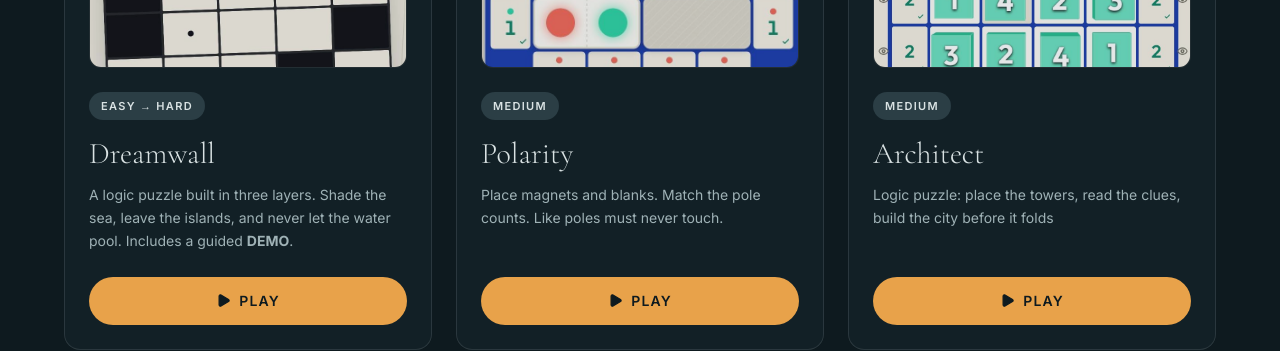
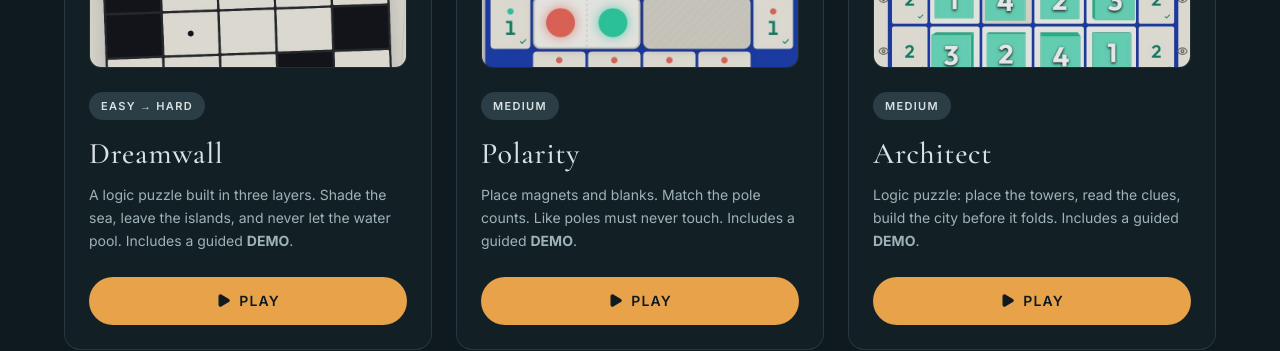
Before and after one commit to Shubham15986/MindSweepers, a React (Vite) app: page / in a window 1280 px wide. Shown: the part 1180-1531 px from the top of the page. Built offline with nearby package versions, Linux system fonts and the light colour scheme; no server answers.

Commit message:
style(games): make game titles bolder and add 'includes demo' to descriptions

```diff
--- a/src/shell/GamesSection.tsx
+++ b/src/shell/GamesSection.tsx
@@ -14,8 +14,10 @@ const GAMES: Record<GameId, React.LazyExoticComponent<(p: GameProps) => React.Re
 const TABS: { id: GameId; label: string; locked: boolean; title: string; desc: React.ReactNode; tag: string }[] = [
   { id: "dreamwall", label: "Dreamwall", locked: false, title: "Dreamwall", tag: "Easy → Hard",
     desc: <>A logic puzzle built in three layers. Shade the sea, leave the islands, and never let the water pool. Includes a guided <b>DEMO</b>.</> },
-  { id: "polarity", label: "Polarity", locked: false, title: "Polarity", tag: "Medium", desc: "Place magnets and blanks. Match the pole counts. Like poles must never touch." },
-  { id: "architect", label: "Architect", locked: false, title: "Architect", tag: "Medium", desc: "Logic puzzle: place the towers, read the clues, build the city before it folds" },
+  { id: "polarity", label: "Polarity", locked: false, title: "Polarity", tag: "Medium",
+    desc: <>Place magnets and blanks. Match the pole counts. Like poles must never touch. Includes a guided <b>DEMO</b>.</> },
+  { id: "architect", label: "Architect", locked: false, title: "Architect", tag: "Medium",
+    desc: <>Logic puzzle: place the towers, read the clues, build the city before it folds. Includes a guided <b>DEMO</b>.</> },
 ];
 
 function DreamwallPreview() {
@@ -97,7 +99,7 @@ export default function GamesSection({ user, playing, setPlaying, onRequireAuth,
               <span className="h-7 px-3 rounded-full bg-slate text-fog text-[11px] font-semibold uppercase tracking-[0.12em] inline-flex items-center">{t.tag}</span>
               {t.locked && <span className="text-[11px] font-semibold uppercase tracking-[0.12em] text-mist">Locked</span>}
             </div>
-            <h3 className="font-display text-fog text-3xl font-light mt-4">{t.title}</h3>
+            <h3 className="font-display text-fog text-3xl font-medium mt-4 tracking-wide">{t.title}</h3>
             <p className="text-mist mt-3 text-sm leading-relaxed flex-1">{t.desc}</p>
             {t.locked
               ? <div className="mt-6 inline-flex items-center justify-center gap-2 h-12 px-6 rounded-full border border-fog/12 text-mist text-sm font-semibold uppercase tracking-[0.08em] w-full"><SpinningTop size={16} /> Coming soon</div>
```
